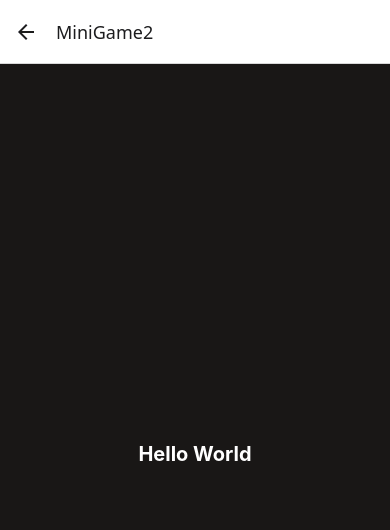
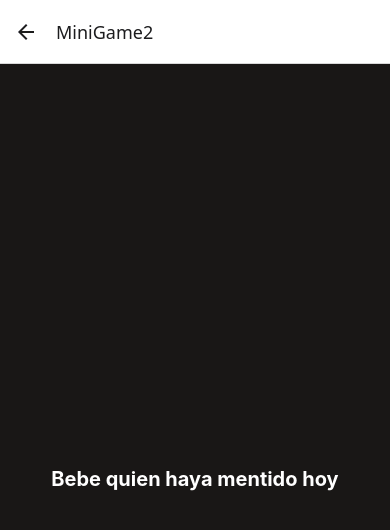
Before and after one commit to jgarcia311999/D.A.M, a React Native app: screen /MiniGame2 in a window 390 px wide. Shown: the top 530 px of the page. Built offline with nearby package versions, Linux system fonts and the light colour scheme.

Commit message:
safearea anyadida a todas las pags

```diff
--- a/screens/GameFourScreen.js
+++ b/screens/GameFourScreen.js
@@ -74,13 +74,13 @@ const PruebaGameFourScreen = ({ route, navigation }) => {
 
     if (frasesCombinadas.length === 0) {
         return (
-            <SafeAreaView style={styles.container}>
+            <SafeAreaView style={[styles.container, { paddingTop: 50 }]}>
                 <Text style={styles.text}>Rellenando chupitos</Text>
             </SafeAreaView>
         );
     }
     return (
-        <SafeAreaView style={styles.container}>
+        <SafeAreaView style={[styles.container, { paddingTop: 50 }]}>
             <Image source={require('../assets/chapas/chapa_flor.png')} style={styles.imageBackground} />
             <View style={styles.header}>
                 <TouchableOpacity onPress={() => navigation.goBack()}>
--- a/screens/GameOneScreen.js
+++ b/screens/GameOneScreen.js
@@ -53,7 +53,7 @@ const cartasImagenes = {
 };
 
 import React, { useState, useEffect, useCallback } from 'react';
-import { View, Text, Button, StyleSheet, Image, ScrollView, Dimensions, TouchableOpacity, Modal, TouchableWithoutFeedback, Pressable } from 'react-native';
+import { View, Text, Button, StyleSheet, Image, ScrollView, Dimensions, TouchableOpacity, Modal, TouchableWithoutFeedback, Pressable, SafeAreaView } from 'react-native';
 
 export default function GameOneScreen({ route }) {
     const { height } = Dimensions.get('window');
@@ -245,7 +245,7 @@ export default function GameOneScreen({ route }) {
     );
 
     return (
-      <View style={styles.container}>
+      <SafeAreaView style={[styles.container, { paddingTop: 50 }]}>
         <Text style={[styles.turno, { color: colorTextoJugador || '#2d3436' }]}>{jugadorActual}</Text>
         <View style={styles.cardGrid}>
           {[0, 1, 2, 3].map((i) => (
@@ -319,7 +319,7 @@ export default function GameOneScreen({ route }) {
           <Button title="Reiniciar" onPress={reiniciar} />
         )}
         <CartaModal />
-      </View>
+      </SafeAreaView>
     );
 }
 
--- a/screens/GameThreeScreen.js
+++ b/screens/GameThreeScreen.js
@@ -1,5 +1,5 @@
 import React, { useRef, useState } from 'react';
-import { View, Text, StyleSheet, TouchableOpacity, Animated, Easing, Dimensions, TouchableWithoutFeedback, PanResponder } from 'react-native';
+import { View, Text, StyleSheet, TouchableOpacity, Animated, Easing, Dimensions, TouchableWithoutFeedback, PanResponder, SafeAreaView } from 'react-native';
 import Svg, { G, Path } from 'react-native-svg';
 
 const { width } = Dimensions.get('window');
@@ -93,7 +93,7 @@ export default function GameThreeScreen() {
 
   return (
     <TouchableWithoutFeedback disabled={!isSpinning}>
-      <View style={styles.container}>
+      <SafeAreaView style={[styles.container, { paddingTop: 50 }]}>
         <Text style={styles.title}>Ruleta de los Traguitos</Text>
         <View style={styles.pointer} />
         <Animated.View style={{ transform: [{ rotate: spin }] }} {...panResponder.panHandlers}>
@@ -113,7 +113,7 @@ export default function GameThreeScreen() {
           <Text style={styles.buttonText}>🎯 GIRAR</Text>
         </TouchableOpacity>
         {selected && <Text style={styles.result}>Resultado: {selected}</Text>}
-      </View>
+      </SafeAreaView>
     </TouchableWithoutFeedback>
   );
 }
--- a/screens/GameTwoScreen.js
+++ b/screens/GameTwoScreen.js
@@ -12,7 +12,7 @@ const generarBarajaCompleta = () => {
 };
 
 import React, { useState } from 'react';
-import { View, Text, Button, StyleSheet, Modal, TouchableOpacity, ScrollView, Image } from 'react-native';
+import { View, Text, Button, StyleSheet, Modal, TouchableOpacity, ScrollView, Image, SafeAreaView } from 'react-native';
 import { Ionicons } from '@expo/vector-icons';
 
 const imagenesCartas = {
@@ -138,7 +138,7 @@ export default function GameTwoScreen({ route, navigation }) {
   };
 
   return (
-    <View style={styles.container}>
+    <SafeAreaView style={styles.container}>
       <View style={styles.header}>
         <TouchableOpacity onPress={() => navigation.goBack()}>
           <Ionicons name="arrow-back" size={28} color="#fff" />
@@ -348,7 +348,7 @@ export default function GameTwoScreen({ route, navigation }) {
           </Text>
         </TouchableOpacity>
       </View>
-    </View>
+    </SafeAreaView>
   );
 }
 
@@ -358,7 +358,7 @@ const styles = StyleSheet.create({
     backgroundColor: '#191716',
     alignItems: 'center',
     padding: 20,
-    paddingTop: 100,
+    paddingTop: 50,
   },
   header: {
     width: '100%',
--- a/screens/GamerScreen.js
+++ b/screens/GamerScreen.js
@@ -79,7 +79,7 @@ export default function GamerScreen({ route }) {
   };
 
   return (
-    <SafeAreaView style={styles.gridBackground}>
+    <SafeAreaView style={[styles.gridBackground, { paddingTop: 50 }]}>
       <ScrollView
         contentContainerStyle={styles.scrollContainer}
         onScroll={(event) => {
--- a/screens/PruebaGameOneScreen.js
+++ b/screens/PruebaGameOneScreen.js
@@ -54,7 +54,7 @@ const cartasImagenes = {
 };
 
 import React, { useState, useEffect, useCallback } from 'react';
-import { View, Text, Button, StyleSheet, Image, ScrollView, Dimensions, TouchableOpacity, Modal, TouchableWithoutFeedback, Pressable } from 'react-native';
+import { View, Text, Button, StyleSheet, Image, ScrollView, Dimensions, TouchableOpacity, Modal, TouchableWithoutFeedback, Pressable, SafeAreaView } from 'react-native';
 import { Ionicons } from '@expo/vector-icons';
 
 export default function GameOneScreen({ route, navigation }) {
@@ -256,7 +256,7 @@ export default function GameOneScreen({ route, navigation }) {
   );
 
   return (
-    <View style={styles.container}>
+    <SafeAreaView style={styles.container}>
       <View style={styles.header}>
         <TouchableOpacity onPress={() => navigation.goBack()}>
           <Ionicons name="arrow-back" size={28} color="#fff" />
@@ -369,7 +369,7 @@ export default function GameOneScreen({ route, navigation }) {
           </View>
         </TouchableWithoutFeedback>
       </Modal>
-    </View>
+    </SafeAreaView>
   );
 }
 
@@ -388,7 +388,7 @@ const styles = StyleSheet.create({
   container: {
     flex: 1,
     backgroundColor: '#191716',
-    paddingTop: 0,
+    paddingTop: 50,
     position: 'relative',
   },
   cardGrid: {
--- a/screens/miniGames/MiniGame2.js
+++ b/screens/miniGames/MiniGame2.js
@@ -1,11 +1,33 @@
 import React from 'react';
-import { View, Text, StyleSheet } from 'react-native';
+import { View, Text, StyleSheet, TouchableWithoutFeedback, SafeAreaView } from 'react-native';
+
+const frases = [
+  'Nunca he...',
+  'Bebe quien haya mentido hoy',
+  'Quien se haya enamorado este año, bebe',
+  'Bebe el más fiestero del grupo',
+  'Quien tenga el móvil con menos batería, bebe',
+];
 
 export default function MiniGame2() {
+  const [fraseActual, setFraseActual] = React.useState(() => {
+    return frases[Math.floor(Math.random() * frases.length)];
+  });
+
+  const cambiarFrase = () => {
+    let nueva;
+    do {
+      nueva = frases[Math.floor(Math.random() * frases.length)];
+    } while (nueva === fraseActual);
+    setFraseActual(nueva);
+  };
+
   return (
-    <View style={styles.container}>
-      <Text style={styles.text}>Hello World</Text>
-    </View>
+    <TouchableWithoutFeedback onPress={cambiarFrase}>
+      <SafeAreaView style={[styles.container, { paddingTop: 50 }]}>
+        <Text style={styles.text}>{fraseActual}</Text>
+      </SafeAreaView>
+    </TouchableWithoutFeedback>
   );
 }
 
--- a/screens/miniGames/MiniGame3.js
+++ b/screens/miniGames/MiniGame3.js
@@ -1,11 +1,11 @@
 import React from 'react';
-import { View, Text, StyleSheet } from 'react-native';
+import { View, Text, StyleSheet, SafeAreaView } from 'react-native';
 
 export default function MiniGame3() {
   return (
-    <View style={styles.container}>
+    <SafeAreaView style={styles.container}>
       <Text style={styles.text}>Hello World</Text>
-    </View>
+    </SafeAreaView>
   );
 }
 
@@ -15,6 +15,7 @@ const styles = StyleSheet.create({
     justifyContent: 'center',
     alignItems: 'center',
     backgroundColor: '#191716',
+    paddingTop: 50,
   },
   text: {
     fontSize: 20,
```
Also changed, not shown: screens/GamesScreen.js (+4 -3 lines), screens/miniGames/MiniGame1.js (+8 -8 lines).
